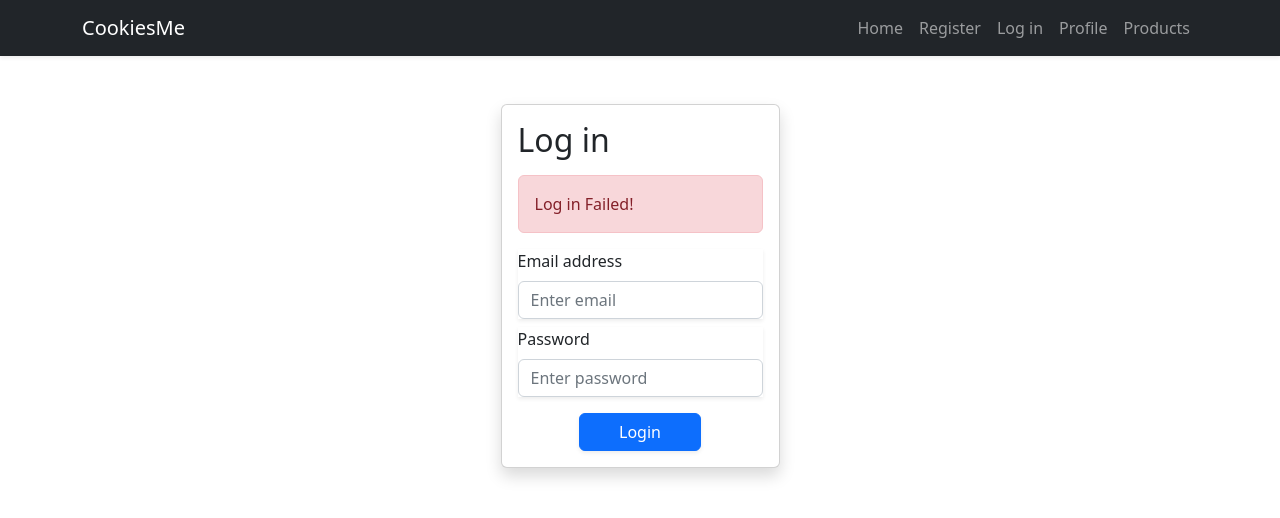
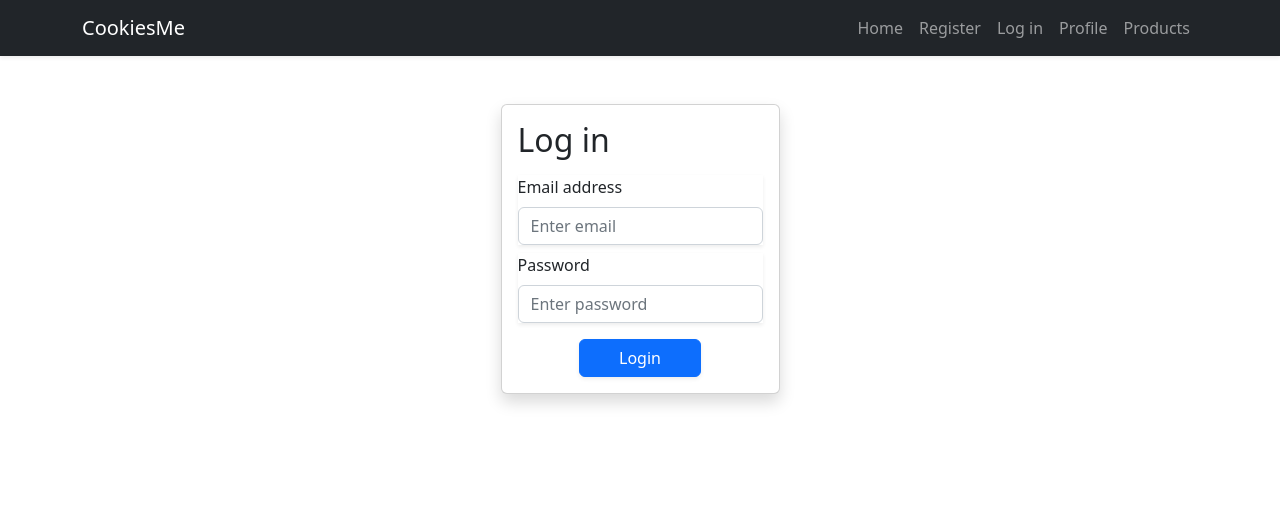
Before and after one commit to zeegerrank/cookiesme-client, a React (Create React App) app: page /login in a window 1280 px wide. Shown: the top 518 px of the page. Built offline with nearby package versions, Linux system fonts and the light colour scheme.

Commit message:
mod alert on Login page

```diff
--- a/src/pages/Login.js
+++ b/src/pages/Login.js
@@ -6,7 +6,9 @@ const cookies = new Cookies();
 function Login() {
   const [email, setEmail] = useState("");
   const [password, setPassword] = useState("");
+
   const [loginSuccess, setLoginSuccess] = useState(false);
+  const [error, setError] = useState(false);
 
   const handleSubmit = (event) => {
     // Prevent page from refreshing after submit
@@ -24,15 +26,17 @@ function Login() {
       .then((result) => {
         // Login Success
         setLoginSuccess(true);
-
+        setError(false);
         // Set Cookie
         cookies.set("TOKEN", result.data.token, { path: "/" });
 
         // Redirect User to Home page
         window.location.href = "/";
       })
-      .catch((error) => {
-        error = new Error();
+      .catch((err) => {
+        setError(true);
+        setLoginSuccess(false);
+        err = new err();
       });
   };
 
@@ -42,14 +46,20 @@ function Login() {
         <h2 className="mb-3">Log in</h2>
 
         {/* Display alert if log in success */}
-        {loginSuccess ? (
+        {loginSuccess && !error ? (
           <Alert key={"success"} variant={"success"}>
             Log in Succeed!
           </Alert>
         ) : (
+          <></>
+        )}
+
+        {error && !loginSuccess ? (
           <Alert key={"danger"} variant={"danger"}>
-            Log in Failed!
+            Fail to login!
           </Alert>
+        ) : (
+          <></>
         )}
 
         <Form>
```
